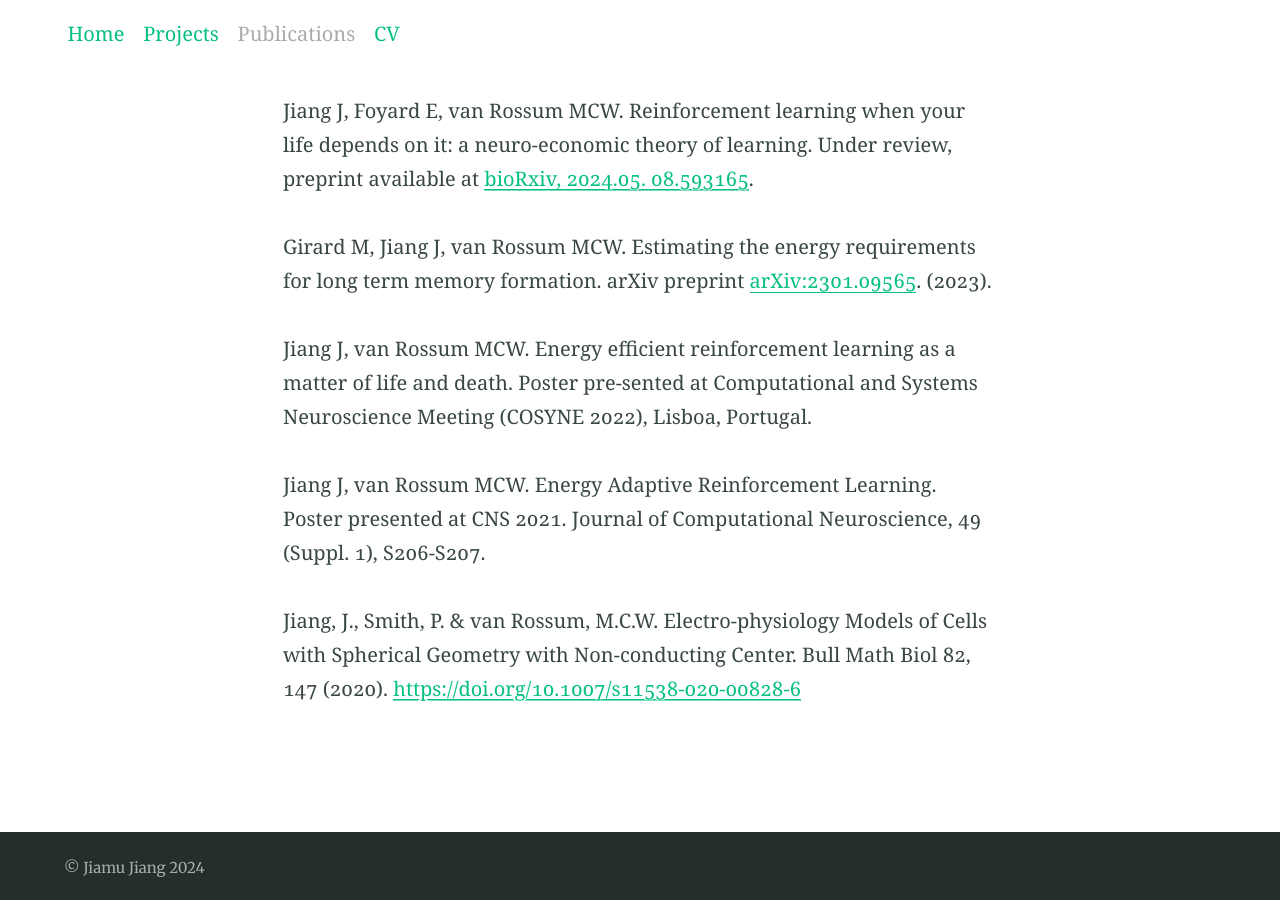
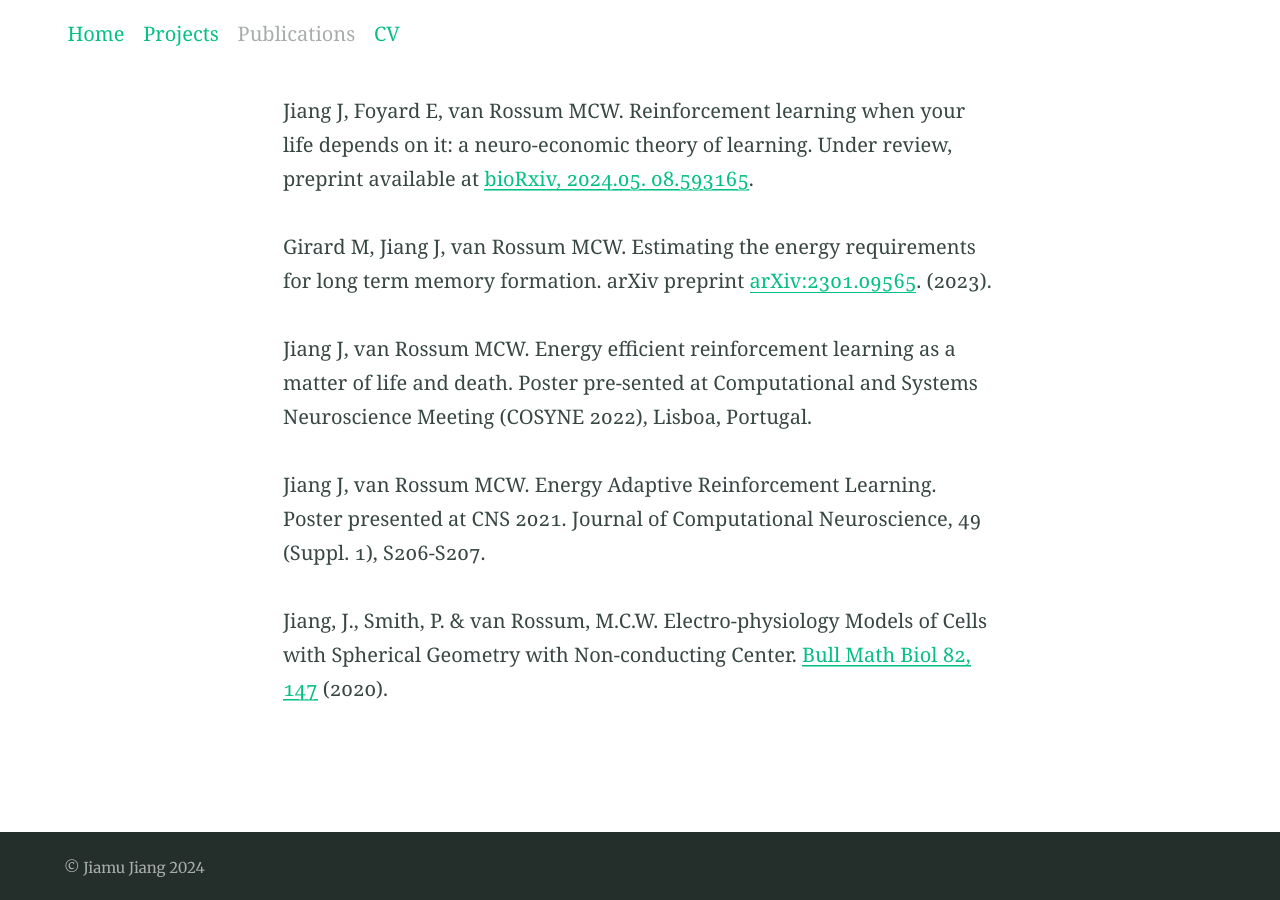
Before and after one commit to jiajia-404/jiajia-404.github.io, a Jekyll site: the page built from Publications.md, in a window 1280 px wide. Built offline with Jekyll 4.4.1, drawn with Linux system fonts in a browser that asks for light colours; part of the change alters nothing that is shown.

Commit message:
update pub page

```diff
--- a/Publications.md
+++ b/Publications.md
@@ -10,4 +10,4 @@ Jiang J, van Rossum MCW. Energy efficient reinforcement learning as a matter of
 
 Jiang J, van Rossum MCW. Energy Adaptive Reinforcement Learning. Poster presented at CNS 2021. Journal of Computational Neuroscience, 49 (Suppl. 1), S206-S207.
 
-Jiang, J., Smith, P. & van Rossum, M.C.W. Electro-physiology Models of Cells with Spherical Geometry with Non-conducting Center. Bull Math Biol 82, 147 (2020). [https://doi.org/10.1007/s11538-020-00828-6](https://doi.org/10.1007/s11538-020-00828-6)
+Jiang, J., Smith, P. & van Rossum, M.C.W. Electro-physiology Models of Cells with Spherical Geometry with Non-conducting Center. [Bull Math Biol 82, 147](https://doi.org/10.1007/s11538-020-00828-6) (2020).
```
